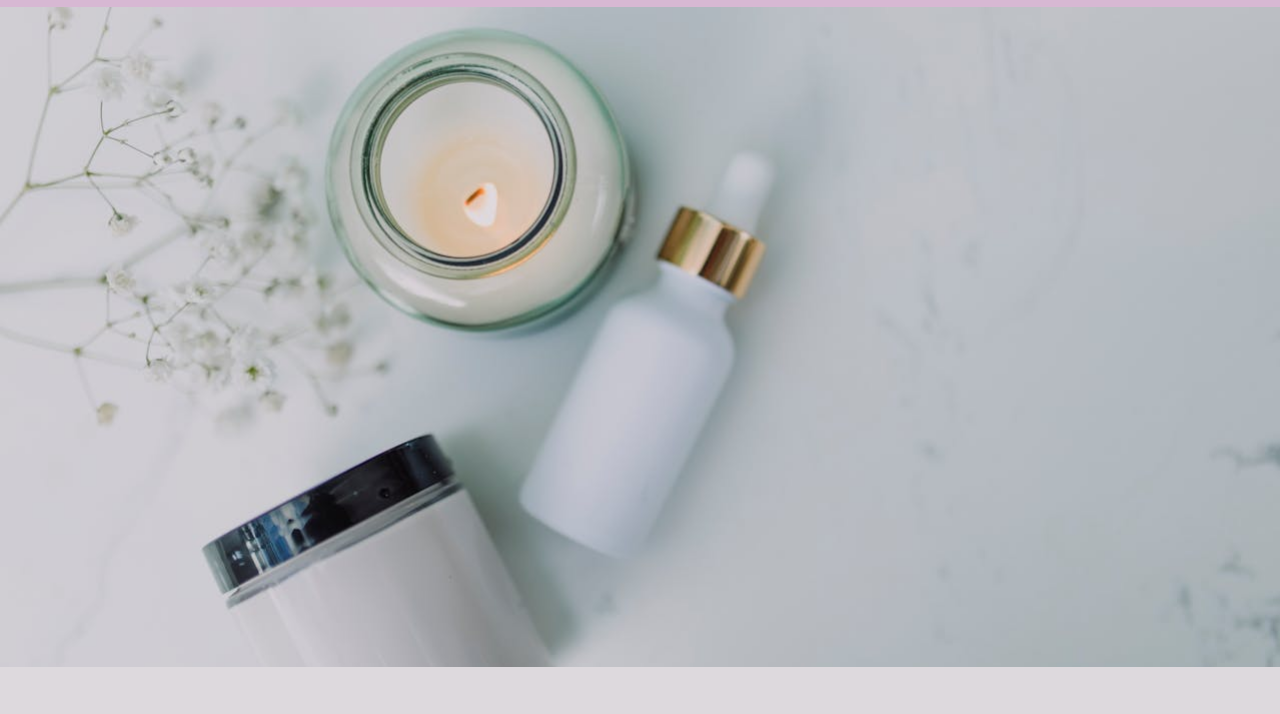
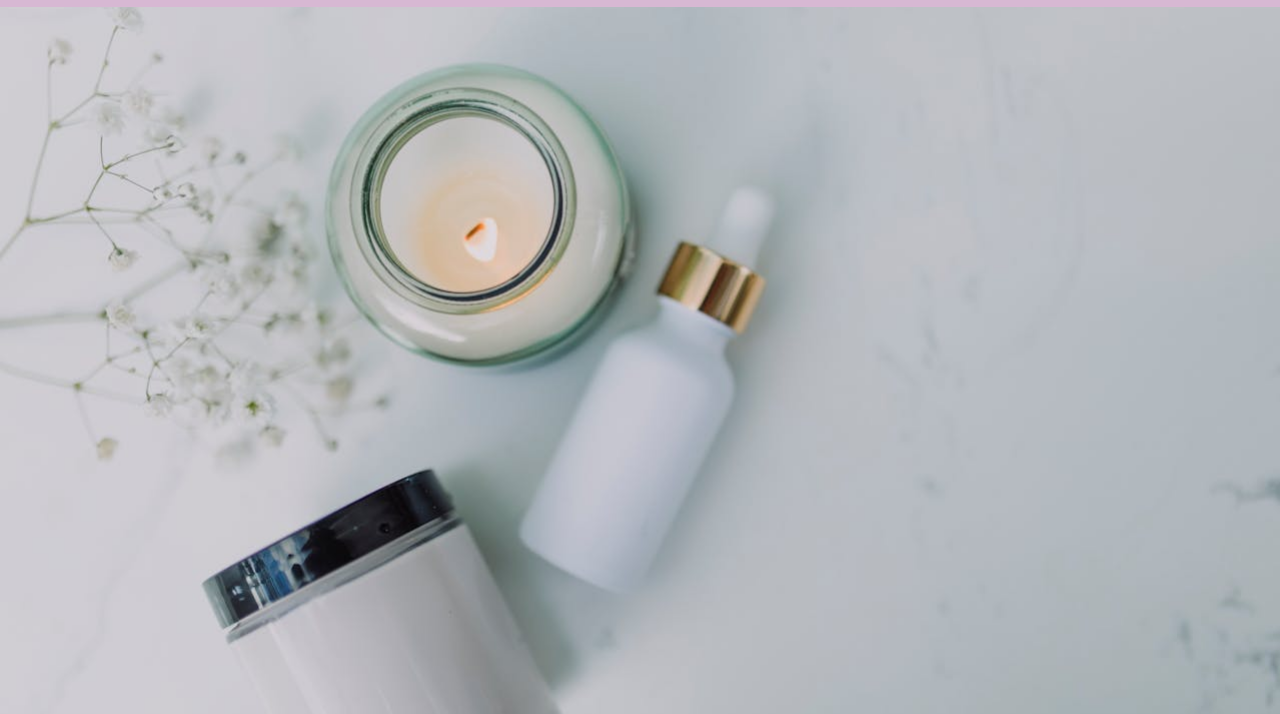
Before and after one commit to dijanaasanin/luminique, a plain HTML site: page index.html in a window 1280 px wide. Shown: the part 51-765 px from the top of the page. Drawn offline with Linux system fonts and the light colour scheme.

Commit message:
Update style.css

```diff
--- a/assets/css/style.css
+++ b/assets/css/style.css
@@ -43,7 +43,7 @@ a{
 #pozadina{
 	background-image: url(../img/salon1.jpg);
 	width:100%;
-	height:660px;
+	height:730px;
 	background-position:center;
 	background-size:cover;
 	display:flex;
```
